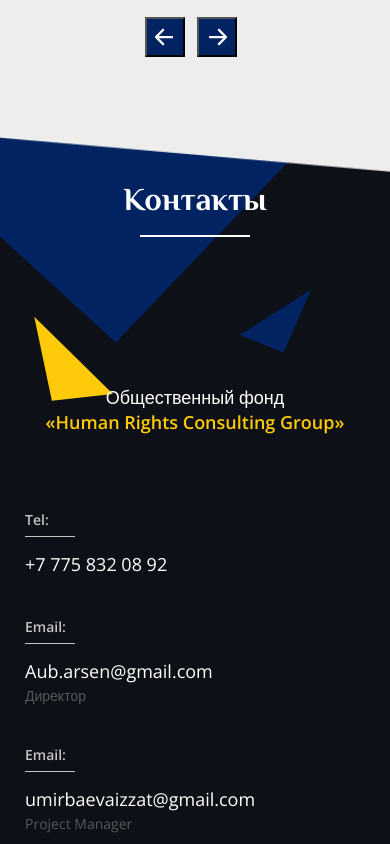
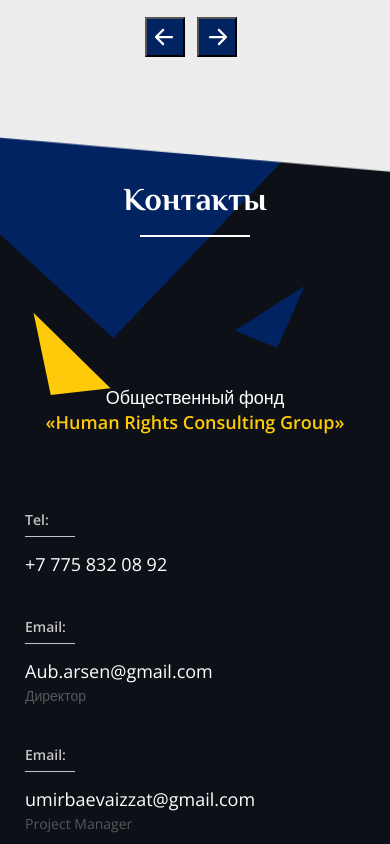
Before and after one commit to ccryptocoder/hrcg, a plain HTML site: page index.html in a window 390 px wide. Shown: the part 4180-5024 px from the top of the page. Drawn offline with nearby package versions, Linux system fonts and the light colour scheme.

Commit message:
Change footer bg size on mobile

```diff
--- a/styles/style.css
+++ b/styles/style.css
@@ -902,7 +902,6 @@ header{
         z-index: -100;
         display: block;
         background: url('../img/main/mobilefooter.svg') no-repeat;
-        background-size: 95%;
         /* width: 350px; */
         min-height: 300px;
         /* bottom: 995px; */
@@ -932,3 +931,8 @@ header{
          margin-right: 0;
      }
 }
+@media (max-width: 400px) {
+    .footer__features {
+        background-size: 93%;
+    }
+}
```
